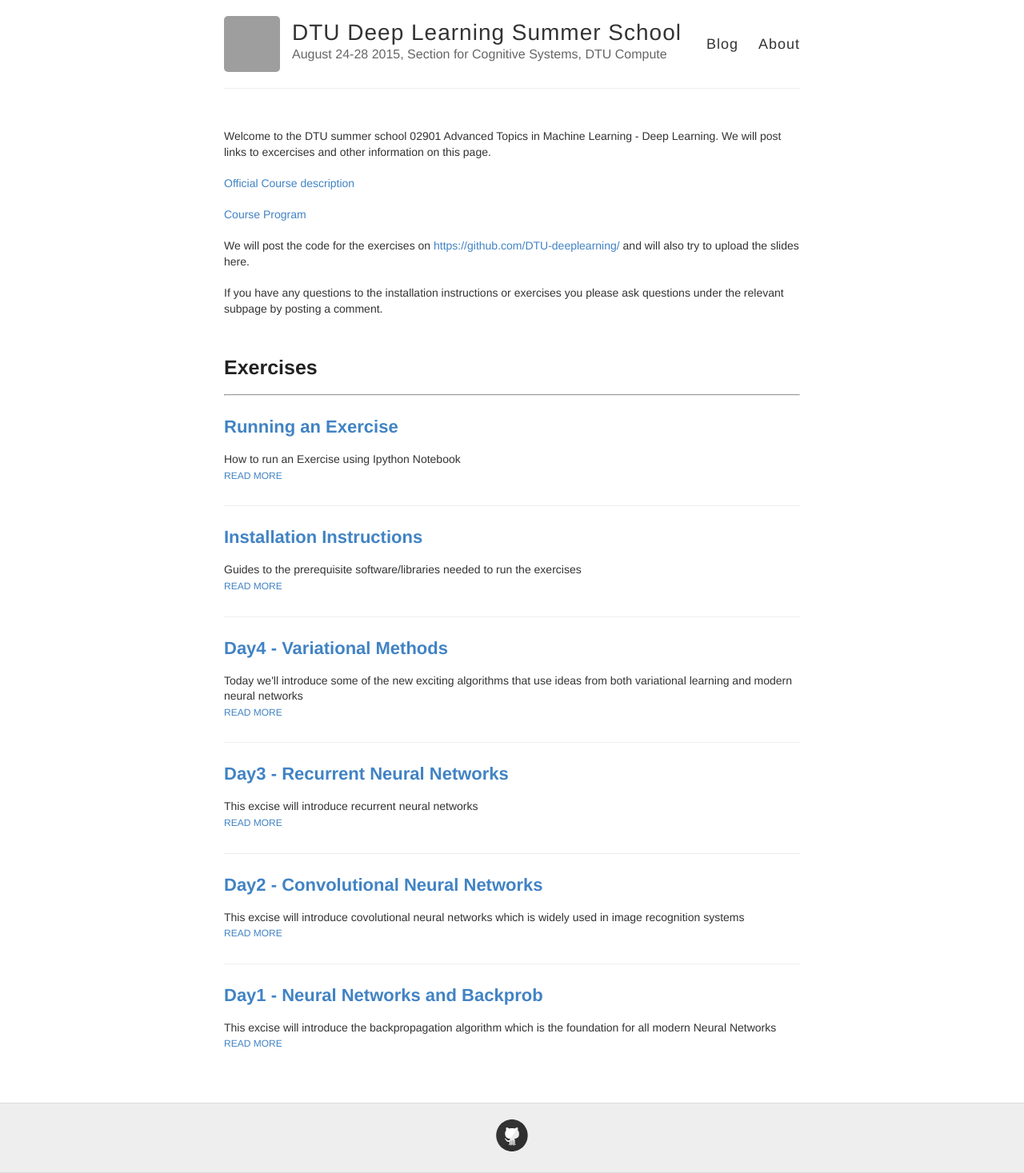
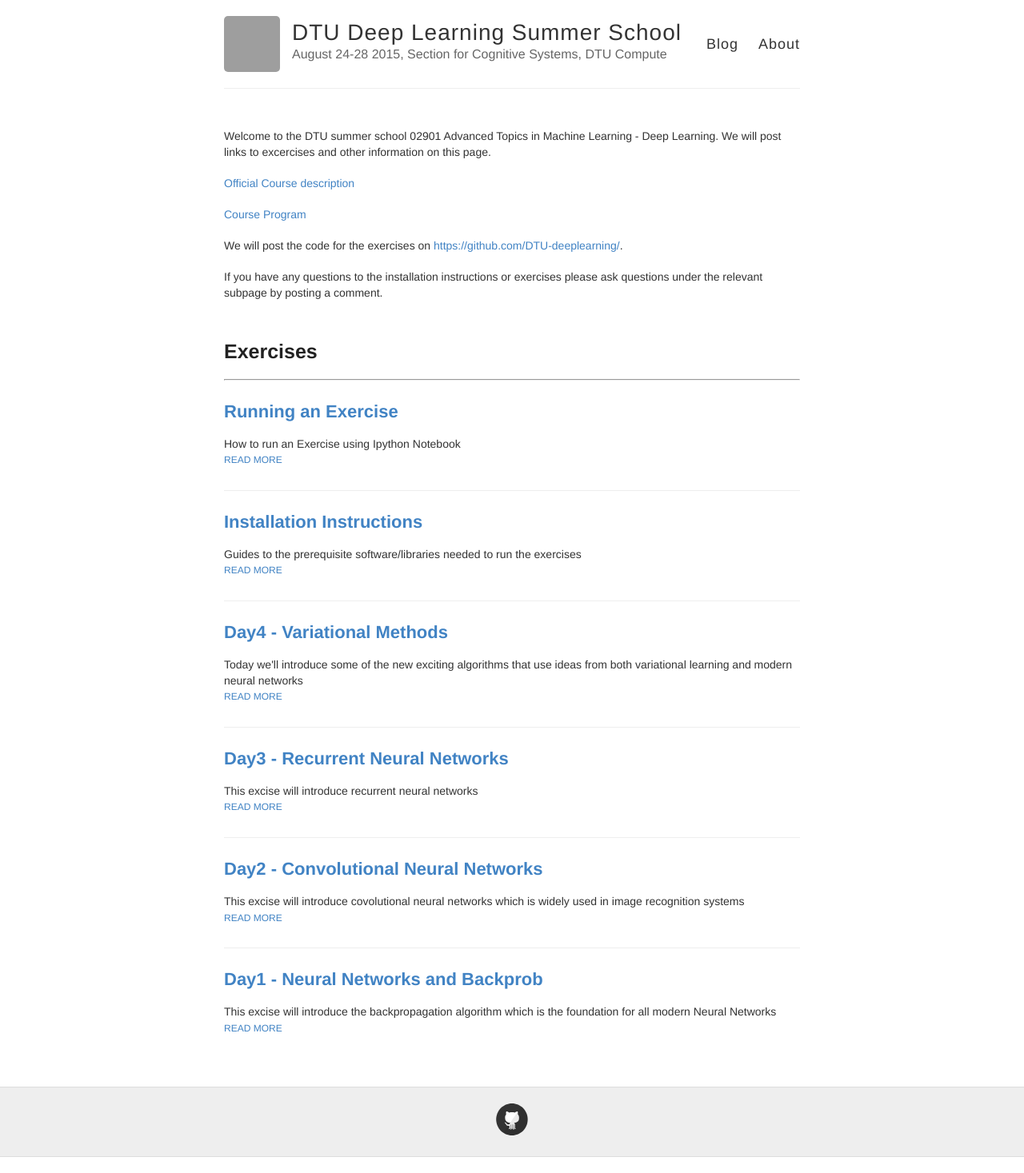
Before and after one commit to JMDP5/DTU-deeplearning.github.io, a Jekyll site: the page built from index.html, in a window 1280 px wide. Shown: the whole page at 80% size. Built offline with Jekyll 4.4.1, drawn with Linux system fonts in a browser that asks for light colours; Markdown is read by kramdown in place of the engine named in the settings; grey boxes are pictures that could not be loaded.

Commit message:
removed slides sentence

```diff
--- a/index.html
+++ b/index.html
@@ -12,10 +12,10 @@ layout: default
      <a href="http://www2.compute.dtu.dk/courses/02901/courseprogram.pdf">Course Program</a>
 
      <br><br>
-     We will post the code for the exercises on <a href="https://github.com/DTU-deeplearning/">https://github.com/DTU-deeplearning/</a>  and will also try to upload the slides here.
+     We will post the code for the exercises on <a href="https://github.com/DTU-deeplearning/">https://github.com/DTU-deeplearning/</a>.
      <br><br>
 
-     If you have any questions to the installation instructions or exercises you please ask questions under the relevant subpage by posting a comment.
+     If you have any questions to the installation instructions or exercises please ask questions under the relevant subpage by posting a comment.
      <br><br>
 
      <h1>Exercises</h1>
```
